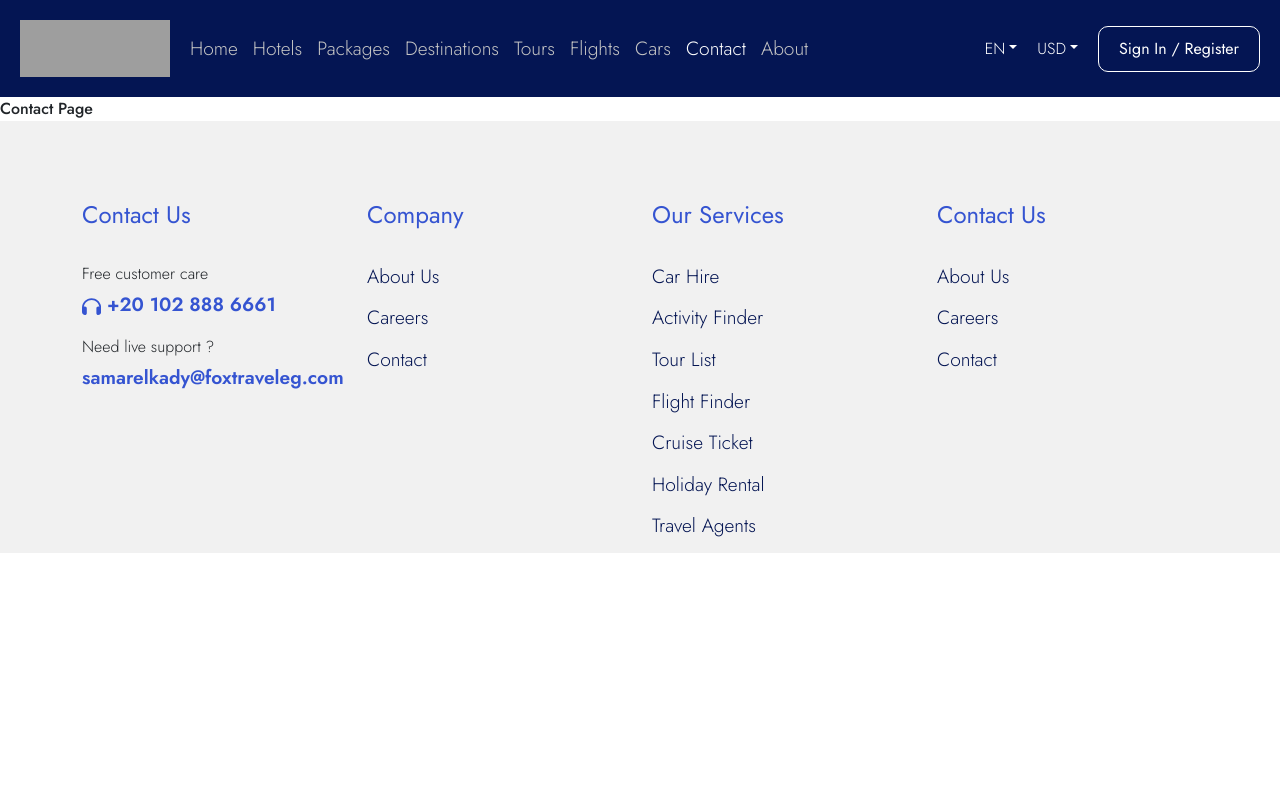
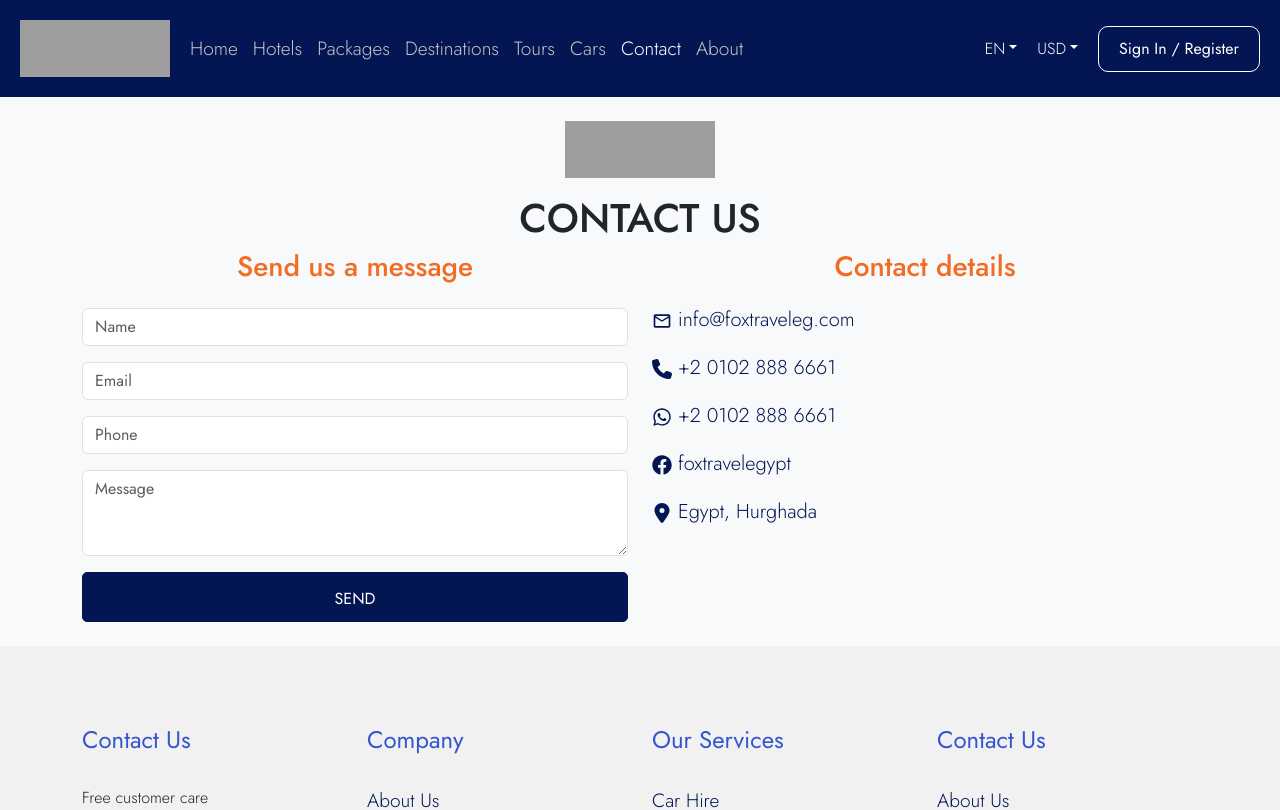
Before and after one commit to Abdelghani-Adel/FoxTravel-TourAgency, a Next.js app: page /contact in a window 1280 px wide. Shown: the top 810 px of the page. Built offline with nearby package versions, Linux system fonts and the light colour scheme; grey boxes are pictures that could not be loaded.

Commit message:
Added contact path

```diff
--- a/app/contact/page.tsx
+++ b/app/contact/page.tsx
@@ -1,11 +1,59 @@
 "use client";
+import Logo from "@/src/components/MainHeader/Logo";
 import useHideLoadingLayer from "@/src/hooks/loadingLayer";
 import React from "react";
+import { MdOutlineMail, MdOutlineLocationOn } from "react-icons/md";
+import { FaPhone, FaLocationDot } from "react-icons/fa6";
+import { FaWhatsapp, FaFacebook } from "react-icons/fa";
 
 const Page = () => {
   useHideLoadingLayer();
 
-  return <div>Contact Page</div>;
+  return (
+    <div className="bg-light pb-4 pt-4">
+      <div className="container">
+        <div className="text-center mb-3">
+          <Logo />
+        </div>
+        <h1 className="text-center">CONTACT US</h1>
+
+        <div className="row gy-5">
+          <div className="col-12 col-md-6">
+            <div className="d-flex flex-column gap-3">
+              <h3 className="text-center txtThird">Send us a message</h3>
+              <input className="form-control" type="text" placeholder="Name" />
+              <input className="form-control" type="email" placeholder="Email" />
+              <input className="form-control" type="text" placeholder="Phone" />
+              <textarea className="form-control" placeholder="Message" rows={3} />
+              <button className="foxBtn mainBtn">SEND</button>
+            </div>
+          </div>
+
+          <div className="col-12 col-md-6">
+            <div className="d-flex flex-column gap-3">
+              <h3 className="text-center txtThird">Contact details</h3>
+
+              <h5 className="fw-light txtMain">
+                <MdOutlineMail /> info@foxtraveleg.com
+              </h5>
+              <h5 className="fw-light txtMain">
+                <FaPhone /> +2 0102 888 6661
+              </h5>
+              <h5 className="fw-light txtMain">
+                <FaWhatsapp /> +2 0102 888 6661
+              </h5>
+              <h5 className="fw-light txtMain">
+                <FaFacebook /> foxtravelegypt
+              </h5>
+              <h5 className="fw-light txtMain">
+                <FaLocationDot /> Egypt, Hurghada
+              </h5>
+            </div>
+          </div>
+        </div>
+      </div>
+    </div>
+  );
 };
 
 export default Page;
--- a/app/destinations/[id]/page.tsx
+++ b/app/destinations/[id]/page.tsx
@@ -3,11 +3,13 @@ import HotelCard from "@/src/components/Cards/HotelCard";
 import TourCard from "@/src/components/Cards/TourCard";
 import ImageGallerySwiperCards from "@/src/components/ImageGallerySwiperCards/ImageGallerySwiperCards";
 import SwiperScroll from "@/src/components/ui/SwiperScroll";
+import useHideLoadingLayer from "@/src/hooks/loadingLayer";
 import { useAppSelector } from "@/src/redux/store";
 import parse from "html-react-parser";
 import { GoArrowUpRight } from "react-icons/go";
 
 const Page = ({ params }: { params: { id: string } }) => {
+  useHideLoadingLayer();
   const details = useAppSelector((state) => state.destinationDetails);
 
   return (
--- a/app/hotels/[id]/page.tsx
+++ b/app/hotels/[id]/page.tsx
@@ -14,13 +14,14 @@ import hotelDetails from "@/public/data/hotelDetails.json";
 import { hotelDetailsActions } from "@/src/redux/slices/hotelDetails";
 import { decrypt } from "@/src/utils/Cryptojs";
 import parse from "html-react-parser";
+import useHideLoadingLayer from "@/src/hooks/loadingLayer";
 
 const Page = ({ params }: { params: { id: string } }) => {
+  useHideLoadingLayer();
   const dispatch = useAppDispatch();
 
   useEffect(() => {
     dispatch(hotelDetailsActions.setHotelDetails(hotelDetails));
-    dispatch(loaderActions.hideLoadingOverlay());
   }, []);
 
   return (
--- a/app/tours/page.tsx
+++ b/app/tours/page.tsx
@@ -10,8 +10,11 @@ const Page = () => {
   useHideLoadingLayer();
 
   return (
+    <>
+      <div className="bg-light py-5">
+        <h1 className="text-center txtSecondary fw-bolder">Find Your Dream Tour</h1>
+      </div>
       <div className="container mt-3 mb-3">
-      <h1 className="text-center txtSecondary fw-bolder mt-5 mb-5">Find Your Dream Tour</h1>
         <div className="row g-3">
           <div className="col-3">
             <Filter />
@@ -40,6 +43,7 @@ const Page = () => {
           </div>
         </div>
       </div>
+    </>
   );
 };
 
--- a/src/components/MainHeader/Navigation.tsx
+++ b/src/components/MainHeader/Navigation.tsx
@@ -27,10 +27,10 @@ const nav = [
     title: "Tours",
     path: "/tours",
   },
-  {
-    title: "Flights",
-    path: "/flights",
-  },
+  // {
+  //   title: "Flights",
+  //   path: "/flights",
+  // },
   {
     title: "Cars",
     path: "/cars",
--- a/src/styles/components/_ui.scss
+++ b/src/styles/components/_ui.scss
@@ -12,6 +12,7 @@
   font-weight: 1rem;
   border: 1px solid transparent;
   transition: 0.3s ease-in-out;
+  text-align: center;
 }
 
 .foxBtn a {
--- a/src/styles/main.css
+++ b/src/styles/main.css
@@ -959,6 +959,7 @@ ul {
   font-weight: 1rem;
   border: 1px solid transparent;
   transition: 0.3s ease-in-out;
+  text-align: center;
 }
 
 .foxBtn a {
```
Also changed, not shown: app/cars/page.tsx (+6 -2 lines), app/destinations/page.tsx (+6 -2 lines), app/packages/page.tsx (+6 -2 lines), app/tours/[id]/page.tsx (added, +10 -0 lines), src/styles/main.min.css. Lines whose indentation alone changed are shown as unchanged.
